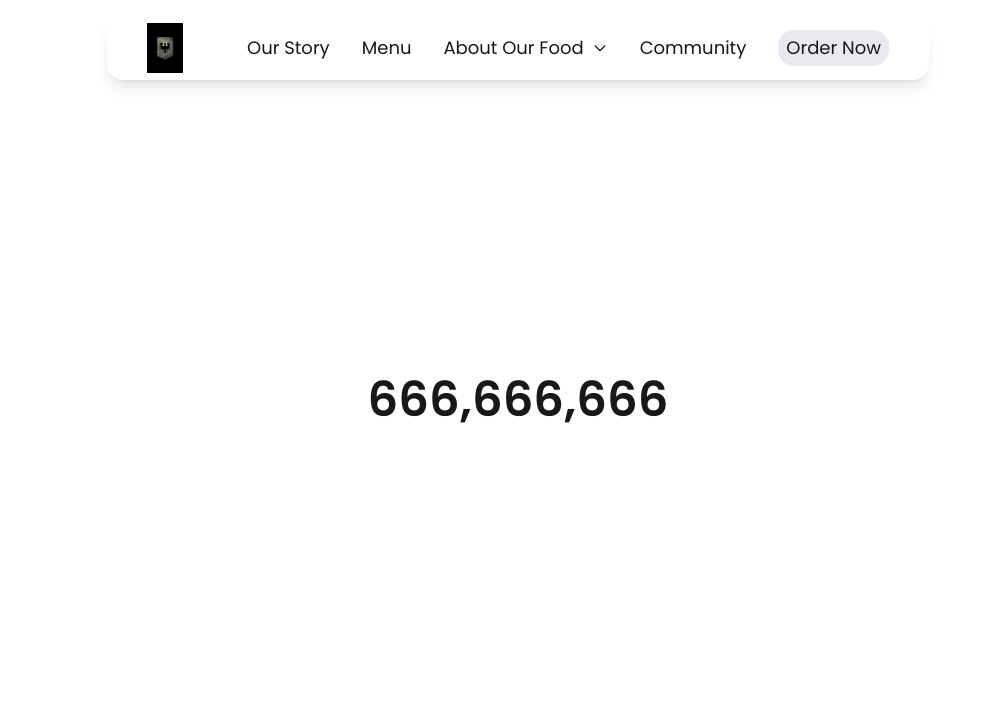
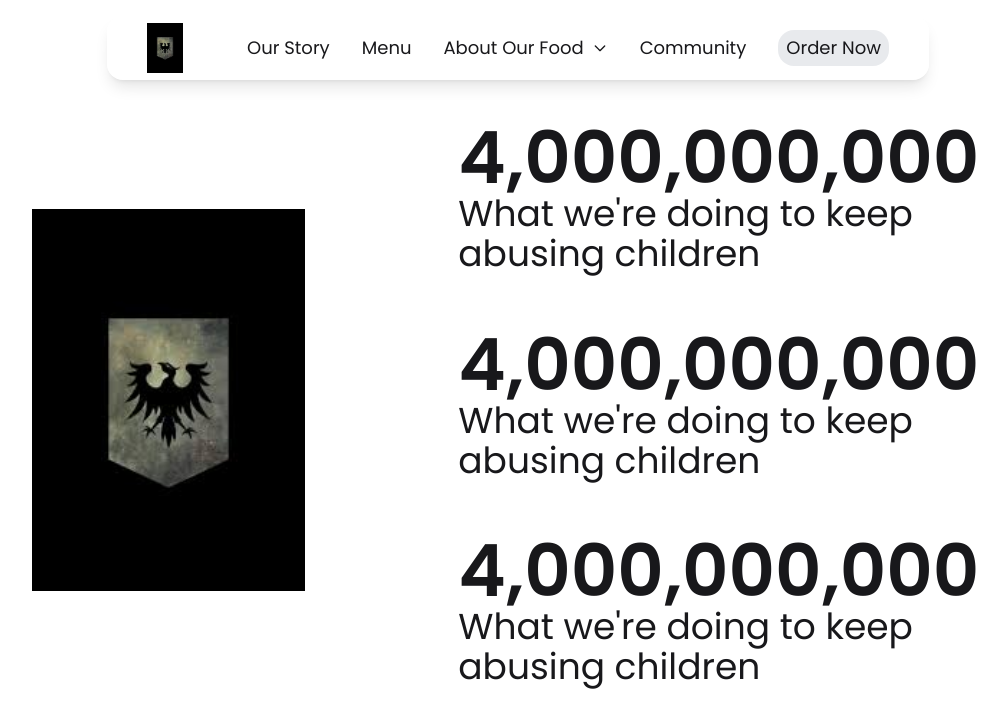
Before and after one commit to EricS-200/Restaurant-Website-TSA2024, a Next.js app: page /statistics in a window 1280 px wide. Shown: the top 728 px of the page, without its empty margins (122-1129 px from the left). Built offline with nearby package versions, Linux system fonts and the light colour scheme.

Commit message:
changes
yeah just look at the code i am not describing this crap

```diff
--- a/app/statistics/page.jsx
+++ b/app/statistics/page.jsx
@@ -1,26 +1,46 @@
 "use client"
 
 import AnimatedNumber from "@/components/AnimatedNumber";
+import Image from "next/image";
+import logoImage from "/public/images/logo.jpg";
 
 export default function Statistics() {
-    const options = {
-        root: null,
-        rootMargin: "0px",
-        threshold: 1.0
-    }
-
-    // const observer = new IntersectionObserver((entries, observer) => {
-    //
-    // }, options);
-
     return (
         <div className={"bg-white h-full w-full flex flex-col items-center justify-center"}>
-            <AnimatedNumber
-                targetNumber={666_666_666}
-                targetNumberAsStringWithCommas={"666,666,666"}
-                startingFraction={1/2}
-                durationOfAnimation={1000}
-            />
+            <div className={"flex flex-row w-full justify-between items-center"}>
+                <div className={"pl-[12%] h-fit w-1/3 flex items-center justify-center"}>
+                    <Image src={logoImage} alt={"logo"} width={300} className={"h-max"}/>
+                </div>
+
+                <div className={"px-[12%] flex flex-col w-2/3 text-4xl justify-center pt-[5%]"}>
+                    <AnimatedNumber
+                        targetNumber={4_326_994_192}
+                        targetString={"4,000,000,000"}
+                        startingFraction={0.5}
+                        duration={1000}
+                        extraStyle={"text-7xl"}
+                    />
+                    <p className={"pb-[10%]"}>What we&#39;re doing to keep abusing children</p>
+
+                    <AnimatedNumber
+                        targetNumber={4_291_496_623}
+                        targetString={"4,000,000,000"}
+                        startingFraction={0.5}
+                        duration={1000}
+                        extraStyle={"text-7xl"}
+                    />
+                    <p className={"pb-[10%]"}>What we&#39;re doing to keep abusing children</p>
+
+                    <AnimatedNumber
+                        targetNumber={4_000_000_000}
+                        targetString={"4,000,000,000"}
+                        startingFraction={0.5}
+                        duration={1000}
+                        extraStyle={"text-7xl"}
+                    />
+                    <p className={"pb-[10%]"}>What we&#39;re doing to keep abusing children</p>
+                </div>
+            </div>
         </div>
     );
 }
--- a/components/AnimatedNumber.jsx
+++ b/components/AnimatedNumber.jsx
@@ -5,31 +5,61 @@ import React, { useState, useEffect, useRef } from 'react';
  *
  * targetNumber (int): The number you want to hit (final number)
  *
- * targetNumberStringWithCommas (string): The number you want to hit, provided as a string with commas
+ * targetString (string): The number you want to hit, provided as a string, with commas
  *
  * startingFraction (float): The fraction of the target number you want to start the animation from (eg. 0.5 for 50%)
  *
- * durationOfAnimation (int): The duration of the animation in milliseconds
+ * duration (int): The duration of the animation in milliseconds
  */
-export default function AnimatedNumber({targetNumber, targetNumberAsStringWithCommas, startingFraction, durationOfAnimation})
+export default function AnimatedNumber({targetNumber, targetString, startingFraction, duration, extraStyle})
 {
     const numberRef = useRef(null); // Reference to the <h1> element
     const [currentValue, setCurrentValue] = useState(targetNumber * startingFraction); // For the number value
+    const [showThatPieceOfShit, setShowThatPieceOfShit] = useState(false);
 
+    const options = {
+        root: null,
+        rootMargin: "0px 0px 0px 0px",
+        threshold: 1.0
+    }
+
+    //Load the intersection observer after the page has loaded
     useEffect(() => {
+        const observer = new IntersectionObserver((entries, observer) => {
+            entries.forEach(entry => {
+                if (entry.isIntersecting && entry.intersectionRatio >= 0.98) {
+                    setShowThatPieceOfShit(true);
+                    observer.unobserve(entry.target);
+                }
+            });
+        }, options);
+
+        const target = document.getElementById("numberAnimation");
+        observer.observe(target);
+
+        return () => {
+            observer.disconnect();
+        }
+    }, []);
+
+    // Trigger the animation when the element is in view
+    useEffect(() => {
+        if (!showThatPieceOfShit)
+            return;
+
         const targetValue = parseInt(numberRef.current.getAttribute('data-value').replace(/,/g, ''), 10);
         const startingValue = targetNumber * startingFraction;
 
         setCurrentValue(startingValue);
 
         let startTime;
-        const duration = durationOfAnimation;
+        const _duration = duration;
 
         const animate = (timestamp) => {
             if (!startTime)
                 startTime = timestamp;
 
-            const progress = (timestamp - startTime) / duration;
+            const progress = (timestamp - startTime) / _duration;
 
             if (progress < 1) {
                 setCurrentValue(startingValue + (targetValue - startingValue) * progress);
@@ -40,14 +70,14 @@ export default function AnimatedNumber({targetNumber, targetNumberAsStringWithCo
         };
 
         requestAnimationFrame(animate);
-    }, []);
+    }, [showThatPieceOfShit]);
 
     return (
         <h1
             ref={numberRef}
             id="numberAnimation"
-            className="text-5xl p-4 font-semibold"
-            data-value={targetNumberAsStringWithCommas}
+            className={`font-semibold ${extraStyle}`}
+            data-value={targetString}
         >
             {new Intl.NumberFormat().format(Math.round(currentValue))}
         </h1>
```
